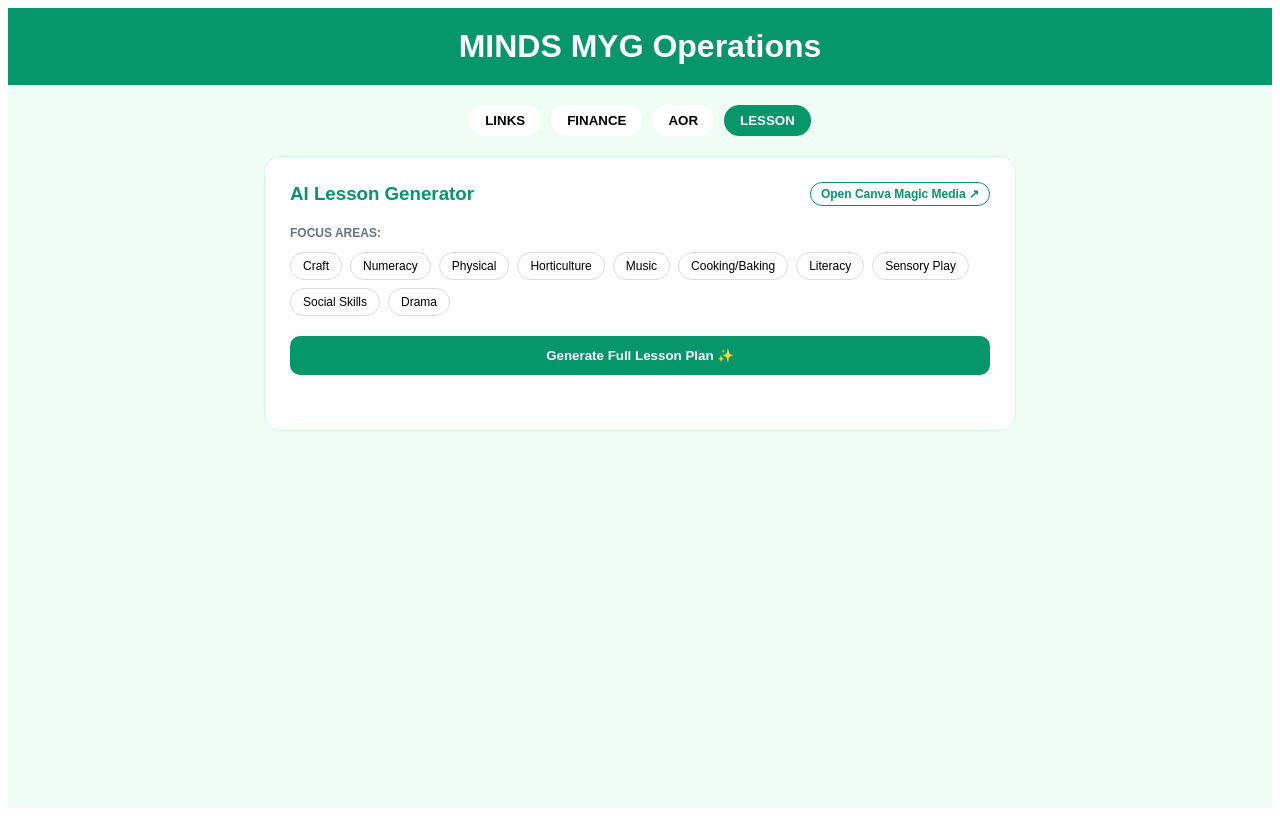
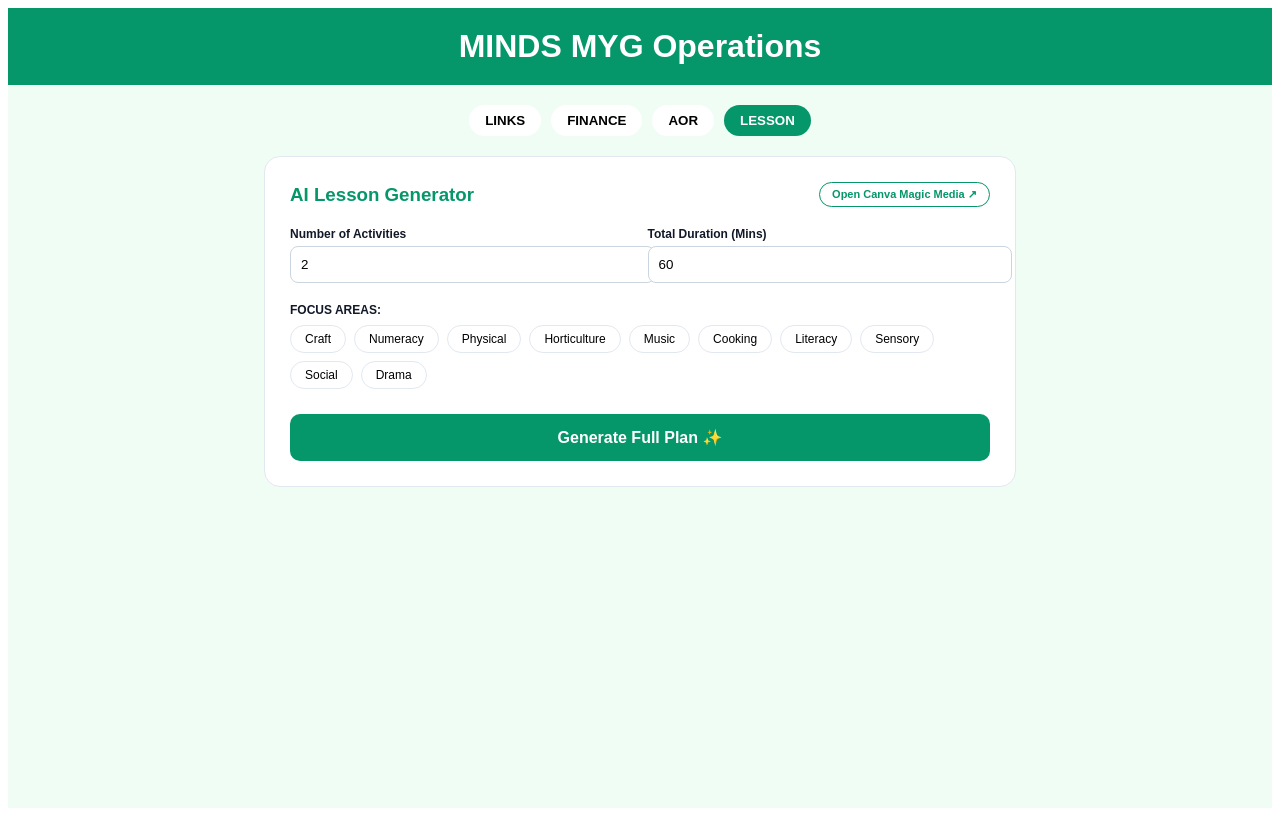
Before and after one commit to mindsmtc/minds-links, a React (Vite) app: page / in a window 1280 px wide. Both pictures are taken after a click on the button "LESSON". Built offline with nearby package versions, Linux system fonts and the light colour scheme.

Commit message:
Update App.jsx

```diff
--- a/src/App.jsx
+++ b/src/App.jsx
@@ -128,6 +128,7 @@ function AORForm() {
 // ─────────────────────────────────────────────────────────
 function LessonPlanner() {
   const [loading, setLoading] = useState(false);
+  const [status, setStatus] = useState("");
   const [plan, setPlan] = useState(null);
   const [config, setConfig] = useState({
     selectedCategories: [],
@@ -135,88 +136,115 @@ function LessonPlanner() {
     duration: 60
   });
 
-  const CANVA_MAGIC_MEDIA_URL = "https://www.canva.com/magic-home";
+  const generateAIPlan = () => {
+    if (config.selectedCategories.length === 0) {
+      alert("Please select at least one focus area.");
+      return;
+    }
 
-  const generateAIPlan = async () => {
     setLoading(true);
-    // This prompt is optimized for Gemini to produce clean JSON for your app
-    const prompt = `Create a ${config.duration} min session for MINDS MYG.
-      Activities: ${config.numActivities}. Categories: ${config.selectedCategories.join(", ")}.
+    setStatus("Connecting to Google AI...");
+
+    const prompt = `Create a ${config.duration} minute session for MINDS MYG trainees.
+      Total activities: ${config.numActivities}.
+      Categories to include: ${config.selectedCategories.join(", ")}.
       For each activity, provide:
       1. Title.
-      2. Level 1 (Mobility), Level 2 (General), Level 3 (Challenge).
-      3. Three "Canva Magic Media Prompts" (Step 1, Step 2, Step 3) in a simple doodle style.
-      Return JSON: {"activities": [{"title": "", "l1": "", "l2": "", "l3": "", "canva_prompts": ["", "", ""]}]}`;
+      2. Level 1 (Mobility support), Level 2 (General), Level 3 (Challenge).
+      3. Three 'Canva Prompts' for simple visual aids.
+      Return JSON format: {"activities": [{"title": "", "l1": "", "l2": "", "l3": "", "canva_prompts": ["", "", ""]}]}`;
 
     try {
+      // This MUST match the function name in Code.gs
       google.script.run
         .withSuccessHandler((response) => {
-          const parsed = JSON.parse(response);
-          setPlan(parsed.activities);
-          setLoading(false);
+          try {
+            const data = JSON.parse(response);
+            // Gemini sometimes wraps the JSON in a 'candidates' object depending on your Script setup
+            const actualPlan = data.candidates ? JSON.parse(data.candidates[0].content.parts[0].text) : data;
+            setPlan(actualPlan.activities);
+            setLoading(false);
+            setStatus("");
+          } catch (e) {
+            setStatus("Error parsing AI response.");
+            setLoading(false);
+          }
         })
-        .withFailureHandler(() => {
-          alert("AI Connection failed. Please check your Code.gs setup.");
+        .withFailureHandler((err) => {
+          setStatus("Server Error: " + err.message);
           setLoading(false);
         })
         .generateLessonPlanWithGemini(prompt);
     } catch (err) {
+      setStatus("Script Error: " + err.message);
       setLoading(false);
     }
   };
 
-  const copyToClipboard = (text) => {
-    navigator.clipboard.writeText(text);
-    // Subtle feedback instead of a jarring alert
-  };
-
   return (
-    <div style={{ maxWidth: 700, margin: "0 auto", background: "white", padding: 25, borderRadius: 16, border: "1px solid var(--border)" }}>
+    <div style={{ maxWidth: 700, margin: "0 auto", background: "white", padding: 25, borderRadius: 16, border: "1px solid #e2e8f0" }}>
       <div style={{ display: "flex", justifyContent: "space-between", alignItems: "center", marginBottom: 20 }}>
         <h3 style={{ color: "var(--accent)", margin: 0 }}>AI Lesson Generator</h3>
-        <a href={CANVA_MAGIC_MEDIA_URL} target="_blank" rel="noreferrer" style={{ fontSize: "12px", color: "var(--accent)", fontWeight: "bold", textDecoration: "none", border: "1px solid var(--accent)", padding: "4px 10px", borderRadius: "12px" }}>
+        <a href="https://www.canva.com/magic-home" target="_blank" rel="noreferrer" style={{ fontSize: "11px", color: "var(--accent)", textDecoration: "none", border: "1px solid var(--accent)", padding: "5px 12px", borderRadius: "20px", fontWeight: "bold" }}>
           Open Canva Magic Media ↗
         </a>
       </div>
 
-      {/* Configuration Section */}
-      <div style={{ marginBottom: 20 }}>
-        <p style={{ fontSize: 12, fontWeight: "bold", color: "var(--muted)" }}>FOCUS AREAS:</p>
-        <div style={{ display: "flex", flexWrap: "wrap", gap: 8, marginTop: 8 }}>
-          {CATEGORY_OPTIONS.map(cat => (
+      {/* Inputs for Activities and Duration */}
+      <div style={{ display: "flex", gap: "15px", marginBottom: "20px" }}>
+        <div style={{ flex: 1 }}>
+          <label style={{ fontSize: "12px", fontWeight: "bold", display: "block", marginBottom: "5px" }}>Number of Activities</label>
+          <input
+            type="number"
+            value={config.numActivities}
+            onChange={(e) => setConfig({...config, numActivities: e.target.value})}
+            style={{ width: "100%", padding: "10px", borderRadius: "8px", border: "1px solid #cbd5e0" }}
+          />
+        </div>
+        <div style={{ flex: 1 }}>
+          <label style={{ fontSize: "12px", fontWeight: "bold", display: "block", marginBottom: "5px" }}>Total Duration (Mins)</label>
+          <input
+            type="number"
+            value={config.duration}
+            onChange={(e) => setConfig({...config, duration: e.target.value})}
+            style={{ width: "100%", padding: "10px", borderRadius: "8px", border: "1px solid #cbd5e0" }}
+          />
+        </div>
+      </div>
+
+      <div style={{ marginBottom: 25 }}>
+        <p style={{ fontSize: "12px", fontWeight: "bold", marginBottom: "8px" }}>FOCUS AREAS:</p>
+        <div style={{ display: "flex", flexWrap: "wrap", gap: 8 }}>
+          {["Craft", "Numeracy", "Physical", "Horticulture", "Music", "Cooking", "Literacy", "Sensory", "Social", "Drama"].map(cat => (
             <button key={cat} onClick={() => {
-              const next = config.selectedCategories.includes(cat)
-                ? config.selectedCategories.filter(c => c !== cat)
-                : [...config.selectedCategories, cat];
+              const next = config.selectedCategories.includes(cat) ? config.selectedCategories.filter(c => c !== cat) : [...config.selectedCategories, cat];
               setConfig({...config, selectedCategories: next});
-            }} style={{ padding: "6px 12px", borderRadius: 20, border: "1px solid #ddd", background: config.selectedCategories.includes(cat) ? "var(--accent)" : "white", color: config.selectedCategories.includes(cat) ? "white" : "black", cursor: "pointer", fontSize: "12px" }}>
+            }} style={{ padding: "6px 14px", borderRadius: "20px", border: "1px solid #e2e8f0", background: config.selectedCategories.includes(cat) ? "var(--accent)" : "white", color: config.selectedCategories.includes(cat) ? "white" : "black", cursor: "pointer", fontSize: "12px" }}>
               {cat}
             </button>
           ))}
         </div>
       </div>
 
-      <button onClick={generateAIPlan} disabled={loading || config.selectedCategories.length === 0} style={{ width: "100%", padding: 12, background: "var(--accent)", color: "white", border: "none", borderRadius: 10, fontWeight: "bold", cursor: "pointer", marginBottom: 30 }}>
-        {loading ? "Creating your plan..." : "Generate Full Lesson Plan ✨"}
+      <button onClick={generateAIPlan} disabled={loading} style={{ width: "100%", padding: "14px", background: "var(--accent)", color: "white", border: "none", borderRadius: "10px", fontWeight: "bold", cursor: "pointer", fontSize: "16px" }}>
+        {loading ? "Thinking..." : "Generate Full Plan ✨"}
       </button>
 
-      {/* Results Display */}
+      {status && <p style={{ textAlign: "center", fontSize: "12px", color: "var(--muted)", marginTop: "10px" }}>{status}</p>}
+
       {plan && plan.map((act, i) => (
-        <div key={i} style={{ padding: 20, borderRadius: 12, marginBottom: 20, border: "1px solid #eee", background: "#fafafa" }}>
+        <div key={i} style={{ marginTop: 25, padding: 20, borderRadius: 12, border: "1px solid #edf2f7", background: "#f8fafc" }}>
           <h4 style={{ color: "var(--accent)", marginTop: 0 }}>{act.title}</h4>
-
-          <div style={{ display: "grid", gap: 10, marginBottom: 20 }}>
-            <div style={{ padding: 10, background: "#fff5f5", borderRadius: 8, fontSize: 13, borderLeft: "4px solid #feb2b2" }}><strong>L1 (Support):</strong> {act.l1}</div>
-            <div style={{ padding: 10, background: "#f0fff4", borderRadius: 8, fontSize: 13, borderLeft: "4px solid #9ae6b4" }}><strong>L2 (General):</strong> {act.level2 || act.l2}</div>
-            <div style={{ padding: 10, background: "#ebf8ff", borderRadius: 8, fontSize: 13, borderLeft: "4px solid #90cdf4" }}><strong>L3 (Challenge):</strong> {act.l3}</div>
+          <div style={{ display: "grid", gap: 10, marginBottom: 15 }}>
+            <div style={{ padding: "10px", background: "#fff5f5", borderRadius: "8px", fontSize: "13px", borderLeft: "4px solid #fc8181" }}><strong>L1 (Support):</strong> {act.l1}</div>
+            <div style={{ padding: "10px", background: "#f0fff4", borderRadius: "8px", fontSize: "13px", borderLeft: "4px solid #68d391" }}><strong>L2 (General):</strong> {act.l2}</div>
+            <div style={{ padding: "10px", background: "#ebf8ff", borderRadius: "8px", fontSize: "13px", borderLeft: "4px solid #63b3ed" }}><strong>L3 (Challenge):</strong> {act.l3}</div>
           </div>
-
-          <div style={{ background: "white", padding: 15, borderRadius: 8, border: "1px dashed #cbd5e0" }}>
-            <p style={{ fontSize: 11, fontWeight: "bold", margin: "0 0 10px", color: "#4a5568" }}>CANVA IMAGE PROMPTS (Click to Copy):</p>
+          <div style={{ background: "white", padding: "12px", borderRadius: "8px", border: "1px dashed #cbd5e0" }}>
+            <p style={{ fontSize: "10px", fontWeight: "bold", color: "#718096", margin: "0 0 8px" }}>CANVA STEP PROMPTS:</p>
             {act.canva_prompts.map((p, idx) => (
-              <button key={idx} onClick={() => copyToClipboard(`Educational visual aid, simple flat doodle style, high contrast: ${p}`)} style={{ width: "100%", textAlign: "left", padding: "10px", background: "#f8fafc", border: "1px solid #e2e8f0", borderRadius: "6px", marginBottom: "8px", fontSize: "12px", cursor: "pointer", display: "flex", justifyContent: "space-between" }}>
-                <span>Step {idx + 1}: {p}</span>
-                <span style={{ color: "var(--accent)" }}>📋</span>
+              <button key={idx} onClick={() => { navigator.clipboard.writeText(`Simple flat doodle, high contrast: ${p}`); alert("Copied!"); }} style={{ width: "100%", textAlign: "left", padding: "8px", background: "#f7fafc", border: "1px solid #edf2f7", borderRadius: "6px", marginBottom: "5px", fontSize: "11px", cursor: "pointer" }}>
+                Step {idx + 1}: {p} 📋
               </button>
             ))}
           </div>
```
